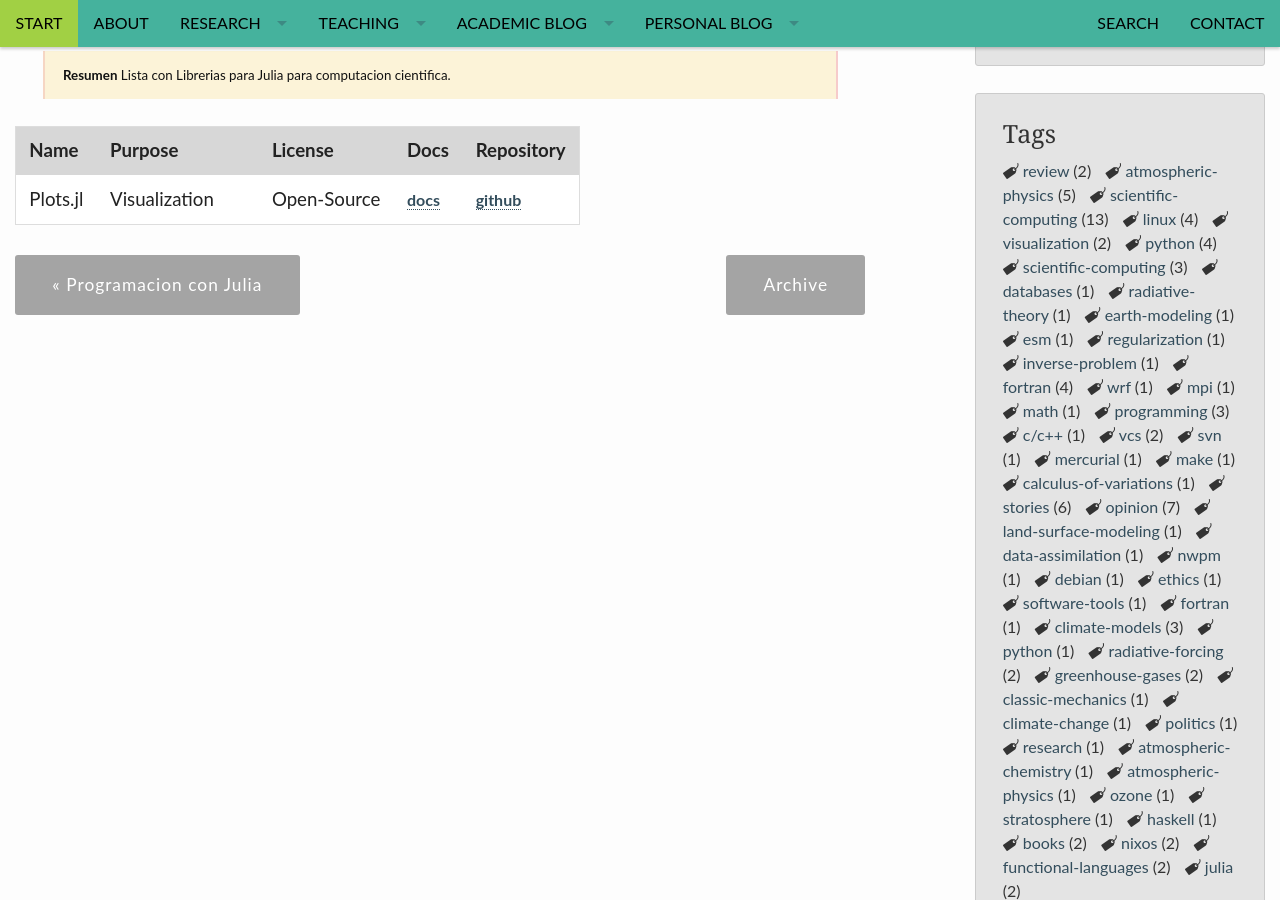
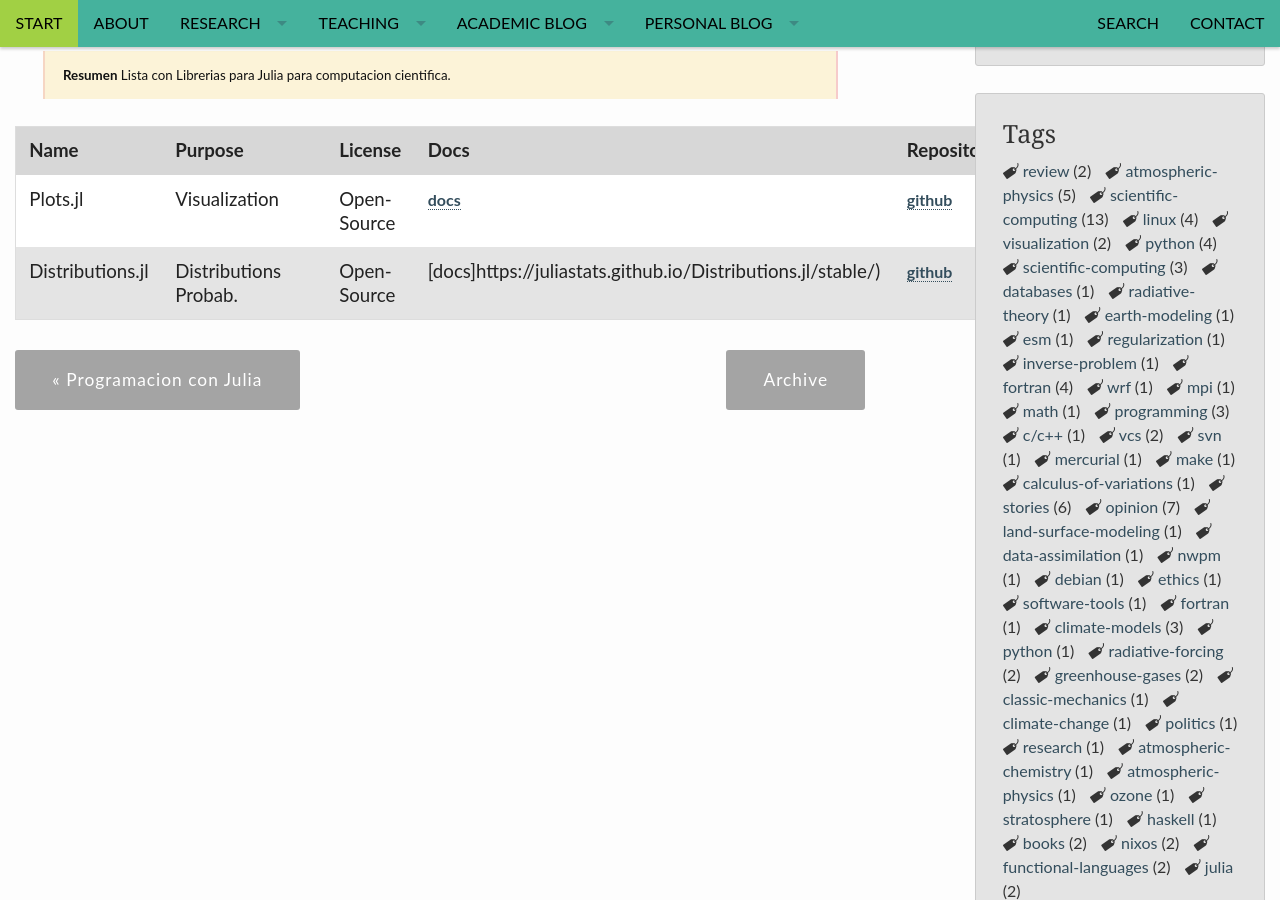
Before and after one commit to RCHG/rchg.github.io, a Jekyll site: the page built from _posts/2019-09-08-JuliaLibs.md, in a window 1280 px wide and 900 px high, scrolled down 472 px. Built offline with Jekyll 4.4.1, drawn with Linux system fonts in a browser that asks for light colours; nearby versions of some CDN libraries; comment, search, counter and statistics services are not loaded.

Commit message:
Update 2019-09-08-JuliaLibs.md

```diff
--- a/_posts/2019-09-08-JuliaLibs.md
+++ b/_posts/2019-09-08-JuliaLibs.md
@@ -22,3 +22,4 @@ Lista con Librerias para Julia para computacion cientifica.
 | Name 		| Purpose            |             | License      |	Docs | Repository |
 | ----------| ------------------ | ----------- | ------------ | -----| ---------- |
 |Plots.jl 	| Visualization     |              | Open-Source  | [docs](http://docs.juliaplots.org/latest/) | [github](https://github.com/JuliaPlots/Plots.jl) |
+|Distributions.jl 	| Distributions Probab.     |              | Open-Source  | [docs]https://juliastats.github.io/Distributions.jl/stable/) | [github](https://github.com/JuliaStats/Distributions.jl) |
```
